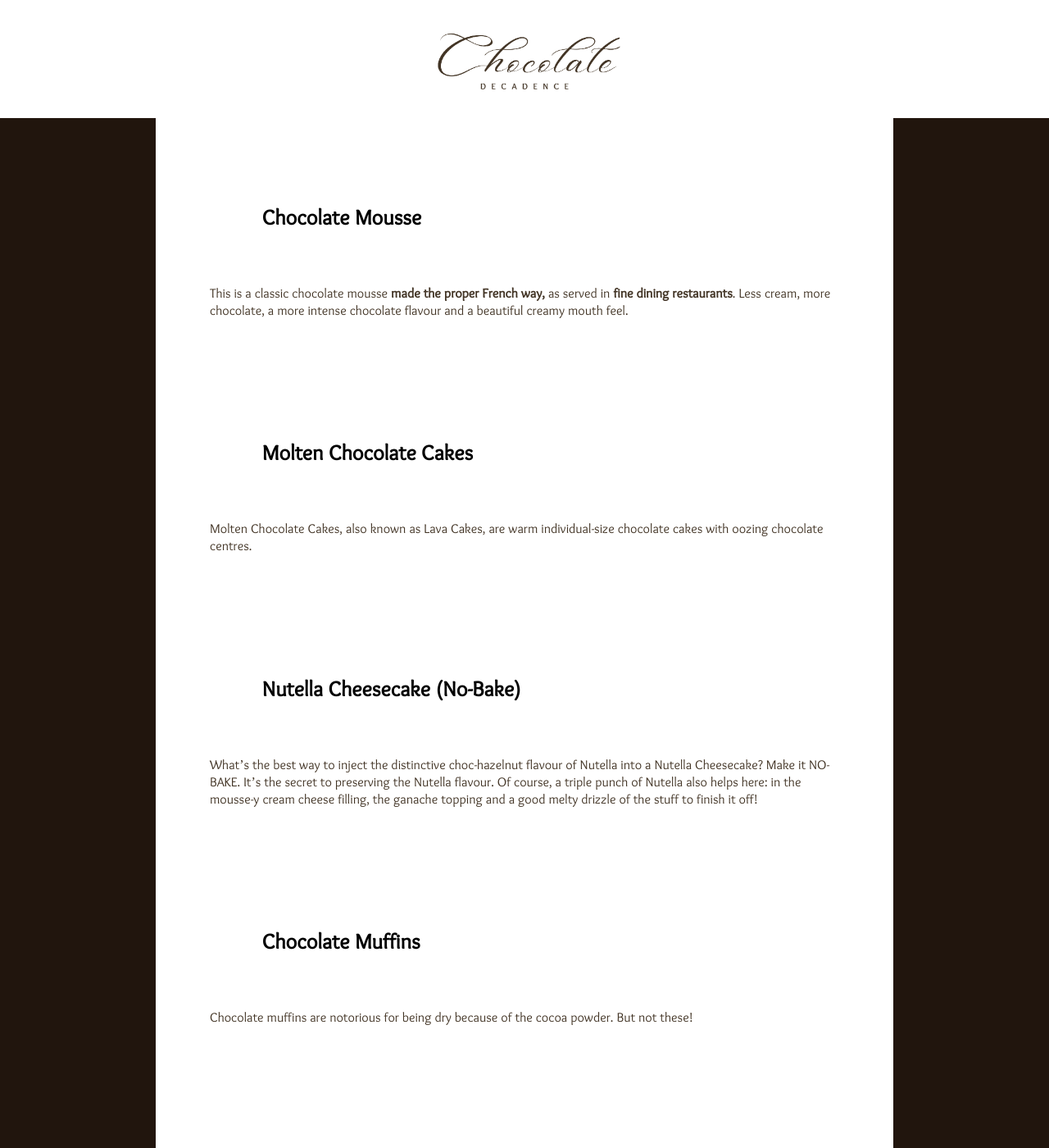
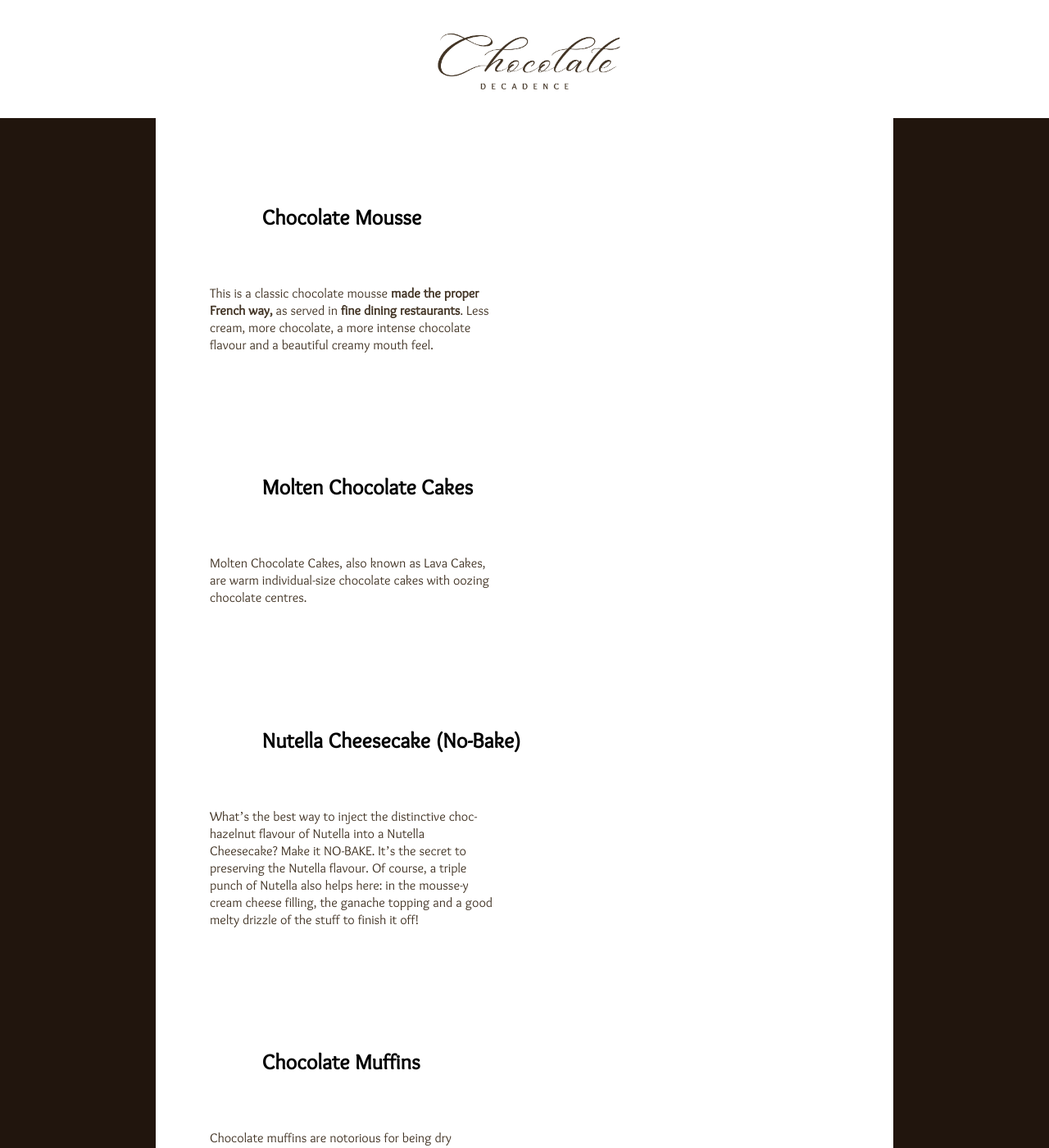
Before and after one commit to nicoleanncarter/recipes, a Jekyll site: the page built from pages/recipelisting.md, in a window 1280 px wide and 1400 px high. Shown: the whole window at 82% size. Built offline with Jekyll 4.4.1, drawn with Linux system fonts in a browser that asks for light colours.

Commit message:
Update recipes.css

```diff
--- a/styles/recipes.css
+++ b/styles/recipes.css
@@ -98,12 +98,13 @@ header h1 a {
   font-family: 'Sukar';
 }
 
-
 p {
   color: #423425;
   margin-bottom: 1em;
   margin-top: 30px;
   font-family: 'Sukar';
+  overflow: auto;
+  width: 45%;
 }
 
 ul {
```
